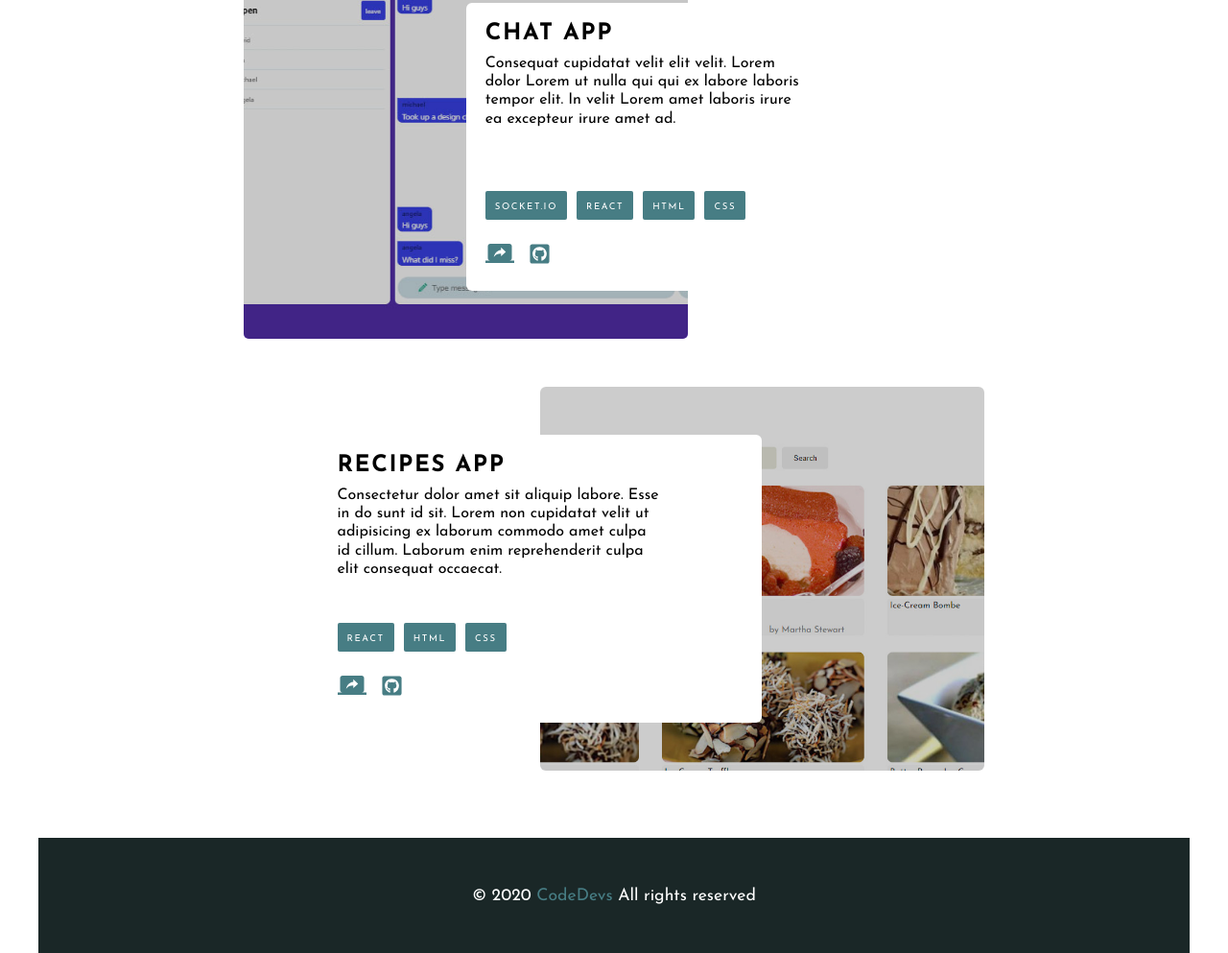
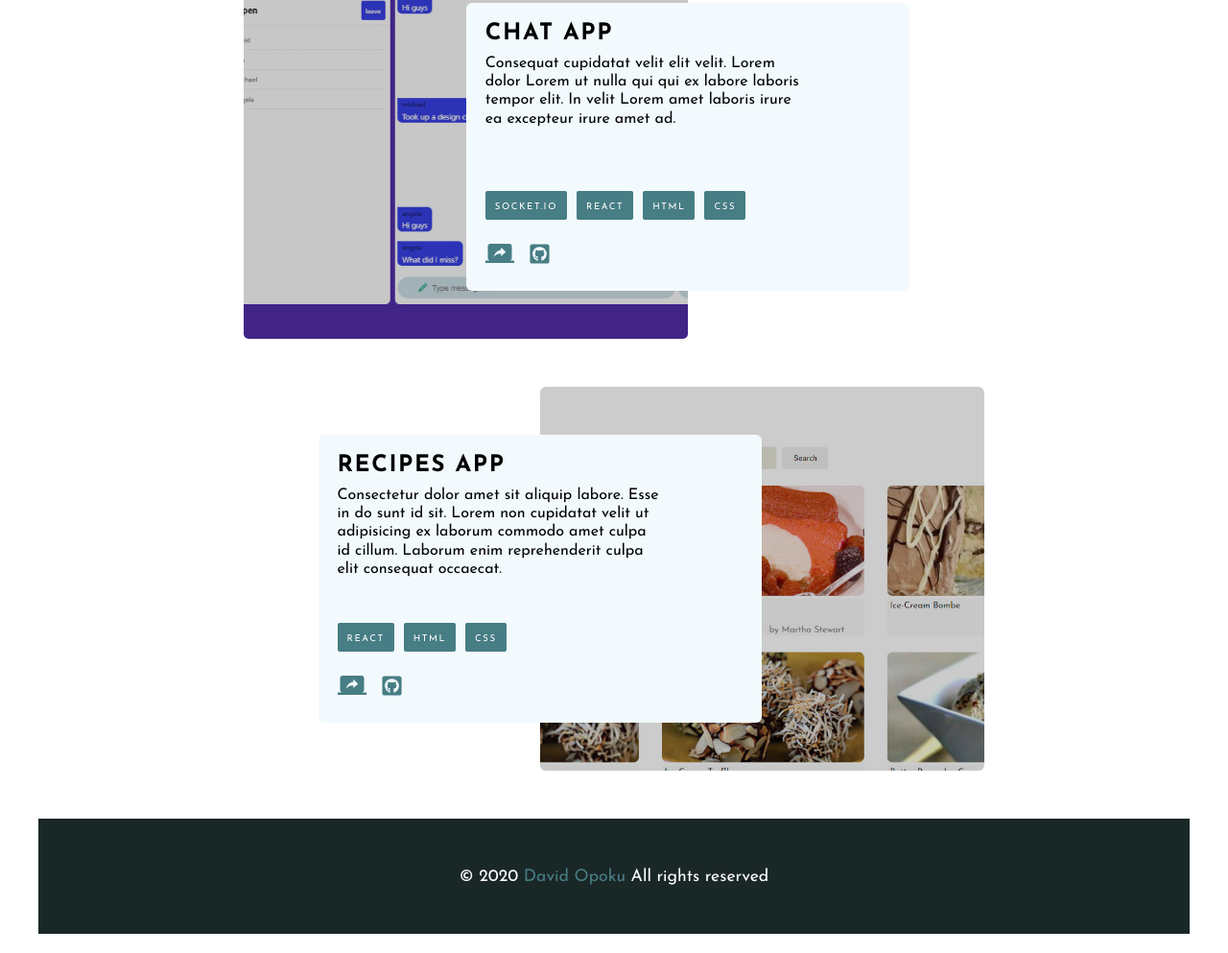
Before and after one commit to OrekuD/gatsby-web-developer-portfolio, a Gatsby site: page / in a window 1280 px wide. Shown: the part 722-1715 px from the top of the page at 96% size. Built offline with nearby package versions, Linux system fonts and the light colour scheme; Gatsby itself is replaced by a stand-in of ours.

Commit message:
Changes to footer

```diff
--- a/src/components/Footer/Footer.js
+++ b/src/components/Footer/Footer.js
@@ -4,7 +4,7 @@ import "./Footer.scss"
 const Footer = () => (
   <footer>
     <p>
-      &copy; {new Date().getFullYear()} <span> CodeDevs </span> All rights
+      &copy; {new Date().getFullYear()} <span> David Opoku </span> All rights
       reserved
     </p>
   </footer>
--- a/src/components/Footer/Footer.scss
+++ b/src/components/Footer/Footer.scss
@@ -8,7 +8,6 @@ footer {
   align-items: center;
   justify-content: center;
   color: $main;
-  margin-top: 20px;
 
   p {
     font-size: 1.1rem;
--- a/src/components/Project/Project.scss
+++ b/src/components/Project/Project.scss
@@ -51,7 +51,7 @@
     bottom: 50px;
     left: 50%;
     border-radius: 6px;
-    background: $main;
+    background: $banner;
     z-index: 5;
     box-shadow: 0 29px 27px -46px rgba(0, 0, 0, 0.02);
 
```
